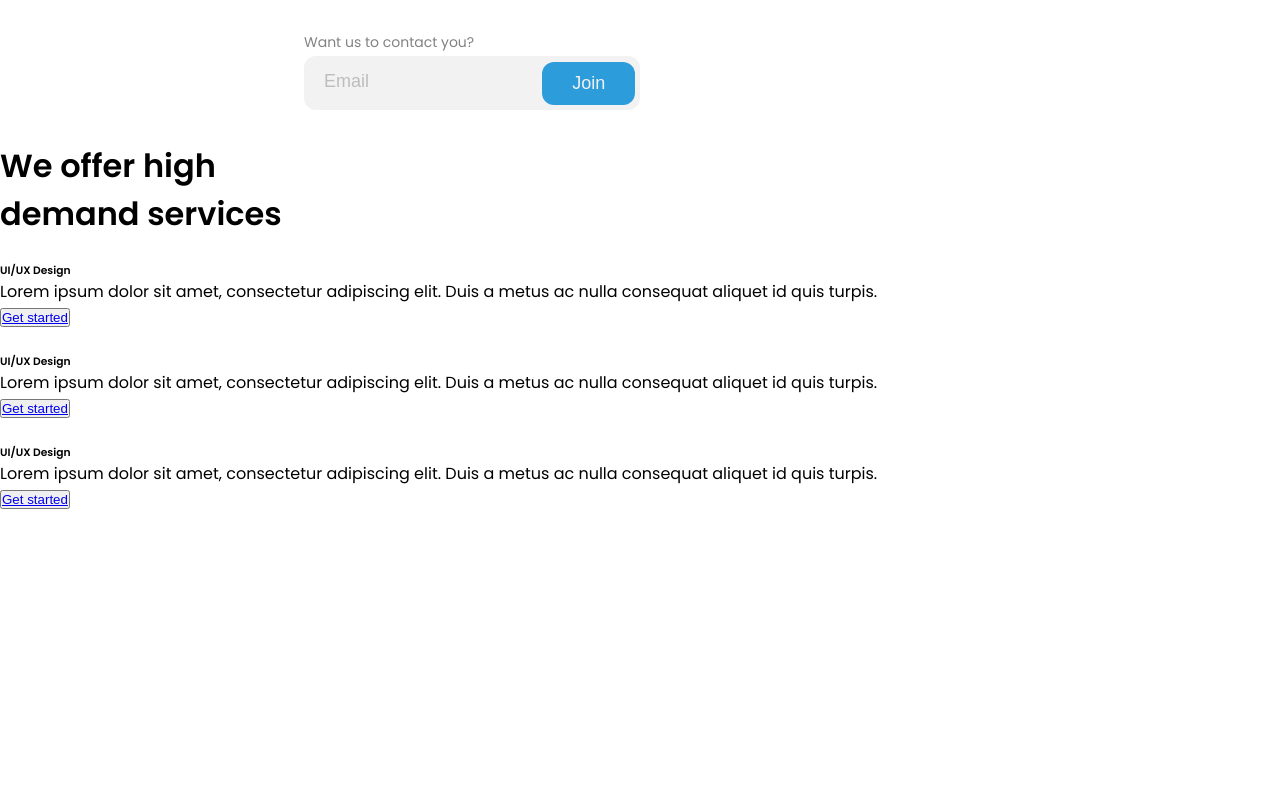
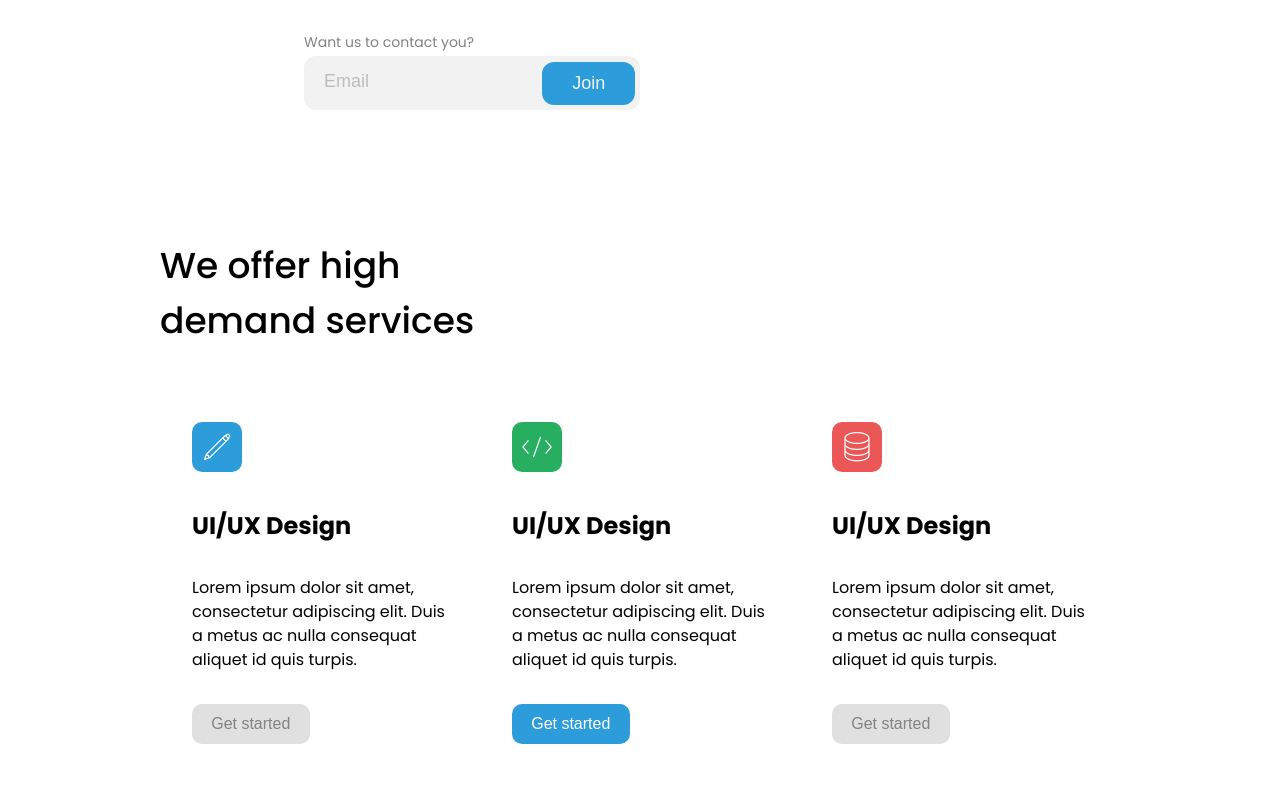
Before and after one commit to OmkarDubey07/edie-homepage, a plain HTML site: page index.html in a window 1280 px wide. Shown: the part 1074-1873 px from the top of the page. Before the commit the page ends 1585 px from the top, so only its background shows below. Drawn offline with Linux system fonts and the light colour scheme.

Commit message:
service section donee

```diff
--- a/assets/style.css
+++ b/assets/style.css
@@ -1,4 +1,4 @@
-@import url('https://fonts.googleapis.com/css2?family=Poppins:wght@400;500;600&display=swap');
+@import url('https://fonts.googleapis.com/css2?family=Poppins:wght@400;500;600;700&display=swap');
 @import url('https://fonts.googleapis.com/css2?family=Heebo:wght@800&display=swap');
 *{
     margin: 0;
@@ -19,6 +19,7 @@ body{
 .logo p{
     font-size: 40px;
     font-family: 'Heebo', sans-serif;
+    cursor: pointer;
 }
 
 .nav ul {
@@ -109,7 +110,77 @@ input[type="button"]{
     position: absolute;
     right: 1.3rem;
     bottom: 5px;
+    cursor: pointer;
 }
 
 
             /* SERVICE SECTION */
+
+
+.services {
+    margin: 8rem 10rem;
+}
+.services h1{
+    font-size: 36px;
+    font-weight: 500;
+}
+.serviceBox{
+    display: flex;
+    justify-content: space-around;
+    margin-top: 2rem;
+}
+.serviceBox .boxes{
+    width: 341px;
+    padding: 2rem;
+    height: 26rem;
+    border: none;
+    border-radius: 25px;
+    cursor: pointer;
+}
+.serviceBox .boxes:hover{
+    background: #ffffff;
+    box-shadow:  -4px -4px 15px #f5f5f5,
+             5px 5px 12px #ffffff;
+}
+.serviceBox .boxes img{
+    border-radius: 10px;
+    margin: 10px 0;
+}
+.serviceBox .boxes h6{
+    font-size: 24px;
+    font-weight: 700;
+    line-height: 36px;
+    margin: 1.2rem 0;
+}
+.serviceBox .boxes p{
+    font-size: 16px;
+    font-weight: 400;
+    line-height: 24px;
+    margin-top: 2rem;
+}
+.serviceBox .boxes button{
+    border: none;
+    background-color: #e0e0e0;
+    padding: .5rem 1.2rem;
+    border-radius: 10px;
+    margin-top: 2rem ;
+}
+.serviceBox .boxes:hover button{
+    background-color: #2d9cdb;
+}
+.serviceBox .boxes button a{
+    text-decoration: none;
+    font-size: 16px;
+    line-height: 24px;
+    font-weight: 500;
+    color:#828282 ;
+}
+.serviceBox .boxes:hover button a{
+    color: #fff;
+}
+.serviceBox .frontend button{
+    background-color: #2d9cdb;
+}
+.serviceBox .frontend button a{
+    color: #fff;
+}
```
Also changed, not shown: images/expand-arrow.png (added), images/icons8-database-50.png (added), images/icons8-pencil-50.png (added), images/icons8-source-code-50.png (added), images/pnceil.png (added).
